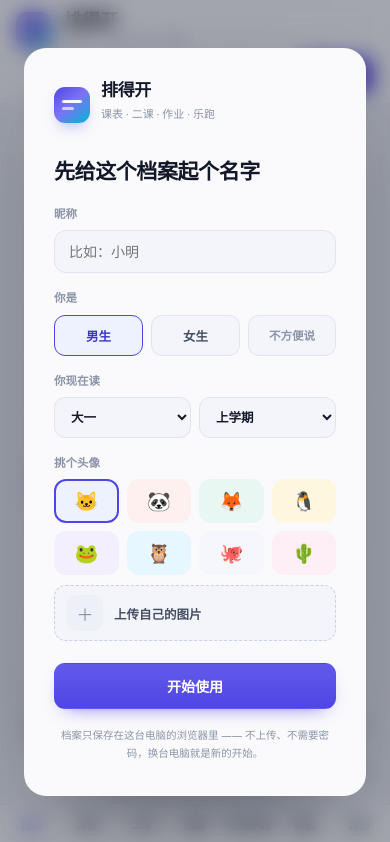
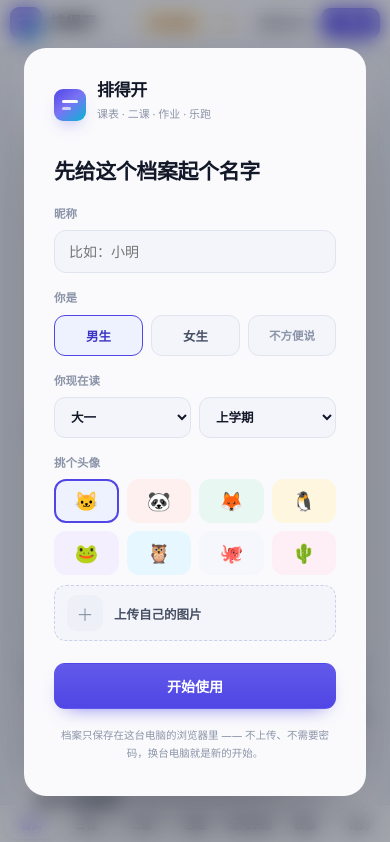
Before and after one commit to Mobius-msz/paidekai, a plain HTML site: page index.html in a window 390 px wide. Shown: the top 842 px of the page. Drawn offline with Linux system fonts and the light colour scheme.

Commit message:
手机端顶栏收薄

```diff
--- a/index.html
+++ b/index.html
@@ -28,9 +28,9 @@
 <link rel="manifest" href="manifest.webmanifest">
 <link rel="icon" href="icon-192.png">
 <link rel="apple-touch-icon" href="apple-touch-icon.png">
-<link rel="stylesheet" href="styles.css?v=20261120T">
+<link rel="stylesheet" href="styles.css?v=20261120U">
 </head>
-<body data-build="20261120T">
+<body data-build="20261120U">
 <svg width="0" height="0" style="position:absolute" aria-hidden="true"><defs>
   <linearGradient id="ringGrad" x1="0" y1="0" x2="1" y2="1">
     <stop offset="0%" stop-color="#4F46E5"/>
@@ -1097,6 +1097,6 @@
 
 <div class="toast" id="toast" role="status" aria-live="polite"></div>
 
-<script src="app.js?v=20261120T"></script>
+<script src="app.js?v=20261120U"></script>
 </body>
 </html>
--- a/styles.css
+++ b/styles.css
@@ -2119,3 +2119,27 @@ html[data-theme="dark"] .ghstar.on {
 }
 
 .busy-actions { display: flex; flex-wrap: wrap; gap: 14px; align-items: center; }
+
+/* ---------------- 手机端：顶栏收薄 ---------------- */
+@media (max-width: 640px) {
+  .topbar {
+    padding: 7px 10px 7px;
+    row-gap: 7px;
+    column-gap: 8px;
+  }
+  .brand { gap: 8px; }
+  .mark { width: 32px; height: 32px; border-radius: 9px; }
+  .brand-text h1 { font-size: 15.5px; line-height: 1.1; }
+  .brand-text p { display: none; }
+  .topbar-right { gap: 5px; }
+  .topbar-right .btn,
+  .topbar-right .pill {
+    padding: 6px 10px;
+    font-size: 11.5px;
+    border-radius: 9px;
+    height: 30px;
+  }
+  .theme-btn { width: 30px; height: 30px; }
+  .theme-btn svg { width: 15px; height: 15px; }
+  #nav.tabbar { font-size: 0; }
+}
```
Also changed, not shown: app.js.
